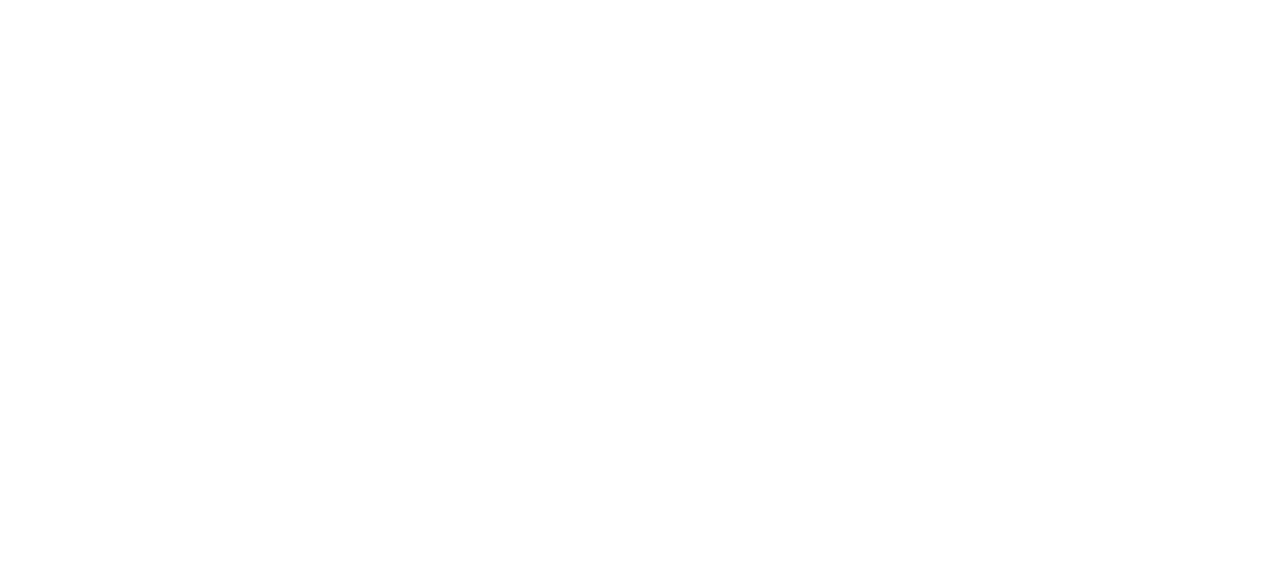
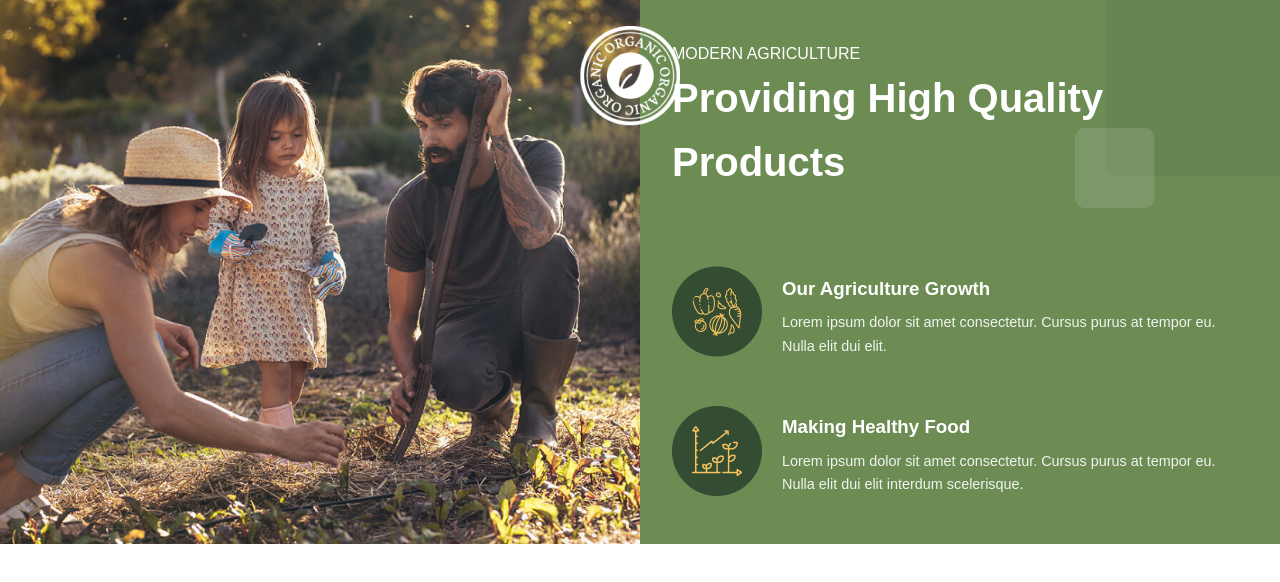
Before and after one commit to jofay226/213, a plain HTML site: page index.html in a window 1280 px wide. Drawn offline with Linux system fonts and the light colour scheme.

Commit message:
section review

```diff
--- a/index.html
+++ b/index.html
@@ -3,8 +3,48 @@
   <head>
     <meta charset="UTF-8" />
     <meta name="viewport" content="width=device-width, initial-scale=1.0" />
-    <title>Document</title>
+    <title>Modern Agriculture</title>
     <link rel="stylesheet" href="./style.css" />
   </head>
-  <body></body>
+  <body>
+    <div class="container">
+      <div class="image-section">
+        <img src="./image 20.png" alt="Family farming together" />
+      </div>
+      <div class="content-section">
+        <div class="title">
+          <p>MODERN AGRICULTURE</p>
+          <h1 class="section-title">Providing High Quality Products</h1>
+        </div>
+
+        <div class="feature-card">
+          <span class="icon">
+            <img src="./icon (1).png" alt="" />
+          </span>
+          <div>
+            <h3>Our Agriculture Growth</h3>
+            <p>
+              Lorem ipsum dolor sit amet consectetur. Cursus purus at tempor eu.
+              Nulla elit dui elit.
+            </p>
+          </div>
+        </div>
+
+        <div class="feature-card">
+          <span class="icon">
+            <img src="./icon.png" alt="" />
+          </span>
+          <div>
+            <h3>Making Healthy Food</h3>
+            <p>
+              Lorem ipsum dolor sit amet consectetur. Cursus purus at tempor eu.
+              Nulla elit dui elit interdum scelerisque.
+            </p>
+          </div>
+        </div>
+        <img src="./Component 22.png" class="component" alt="" />
+        <img src="./style.png" class="style" alt="" />
+      </div>
+    </div>
+  </body>
 </html>
--- a/style.scss
+++ b/style.scss
@@ -0,0 +1,98 @@
+:root {
+  --primary-color: #6d8c54;
+  --secondary-color: #2c4a24;
+  --text-color: #ffffff;
+  --spacing: 2rem;
+}
+
+* {
+  margin: 0;
+  padding: 0;
+  box-sizing: border-box;
+}
+
+body {
+  font-family: "Arial", sans-serif;
+  line-height: 1.6;
+  display: flex;
+  justify-content: center;
+}
+
+.container {
+  max-width: 1920px;
+  width: 100%;
+  display: flex;
+  background-color: #f5f5f5;
+
+  .content-section {
+    width: 50%;
+    padding: var(--spacing);
+    background-color: var(--primary-color);
+    color: var(--text-color);
+    display: flex;
+    flex-direction: column;
+    justify-content: center;
+    gap: 40px;
+    position: relative;
+
+    .feature-card h3 {
+      display: flex;
+      align-items: center;
+      gap: 1rem;
+      margin-bottom: 0.5rem;
+    }
+
+    .feature-card p {
+      font-size: 0.9rem;
+      opacity: 0.9;
+    }
+
+    .title {
+      max-width: 550px;
+    }
+
+    .component {
+      position: absolute;
+      top: 26px;
+      left: -60px;
+    }
+  }
+
+  .image-section {
+    width: 50%;
+    overflow: hidden;
+  }
+
+  .image-section img {
+    width: 100%;
+    height: 100%;
+    object-fit: cover;
+  }
+
+  .section-title {
+    font-size: 2.5rem;
+    margin-bottom: var(--spacing);
+  }
+
+  .feature-card {
+    display: flex;
+    align-items: center;
+    gap: 20px;
+  }
+
+  .style {
+    position: absolute;
+    top: 0;
+    right: 0;
+  }
+}
+
+@media (max-width: 768px) {
+  .container {
+    flex-direction: column;
+  }
+
+  .image-section {
+    height: 300px;
+  }
+}
```
Also changed, not shown: Component 22.png (added), icon (1).png (added), icon.png (added), image 20.png (added), style.css, style.png (added), 1 other file.
